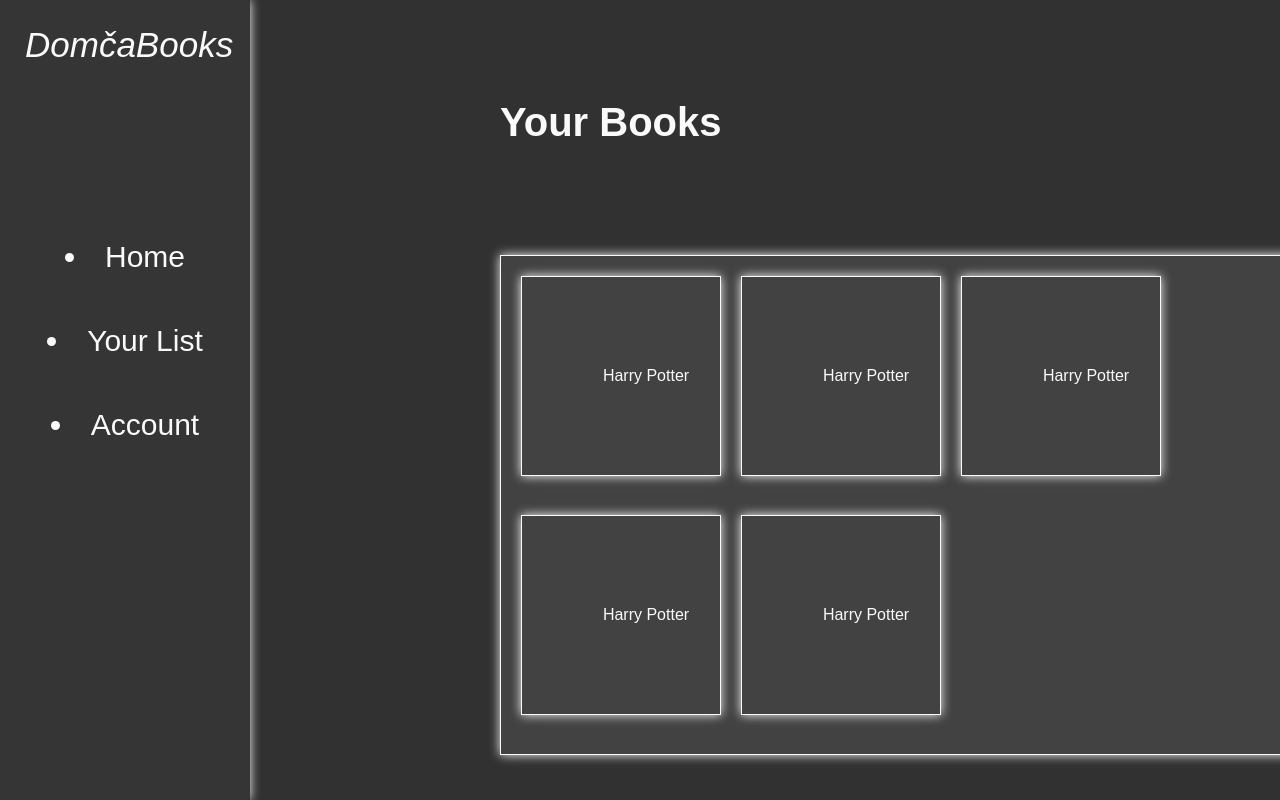
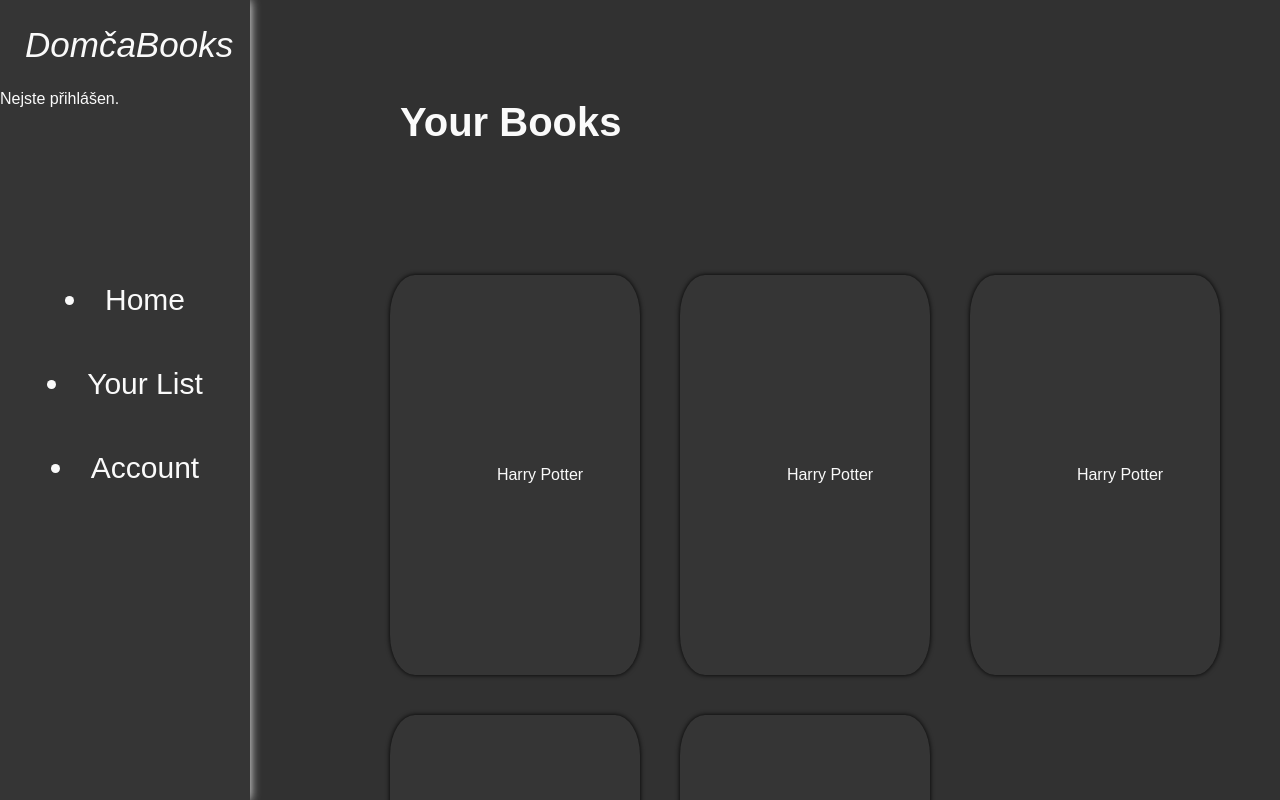
Before and after one commit to DomDomiX/LibraryApp---FrontEnd, an Angular app: page /userBooks in a window 1280 px wide. Shown: the top 800 px of the page. Built offline with nearby package versions, Linux system fonts and the light colour scheme.

Commit message:
Zobrazení uživatelova jména po přihlášení

```diff
--- a/package.json
+++ b/package.json
@@ -23,7 +23,9 @@
     "@angular/router": "^19.2.0",
     "@angular/ssr": "^19.2.8",
     "express": "^4.18.2",
+    "jwt-decode": "^4.0.0",
     "rxjs": "~7.8.0",
+    "tailwind": "^4.0.0",
     "tslib": "^2.3.0",
     "zone.js": "~0.15.0"
   },
--- a/src/app/app.component.html
+++ b/src/app/app.component.html
@@ -1,6 +1,13 @@
 <div class="page">
     <div class="navbar">
         <i><div class="logo">DomčaBooks</div></i>
+
+        @if (loggedIn) {
+            <p>Vítej, {{ userName }}!</p>
+        } @else {
+            <p>Nejste přihlášen.</p>
+        }
+
         <div class="navbar-items">
             <li class="navbar-item"><a routerLink=>Home</a></li>
             <li class="navbar-item"><a routerLink="/userBooks">Your List</a></li>
--- a/src/app/app.component.ts
+++ b/src/app/app.component.ts
@@ -3,6 +3,8 @@ import { RouterOutlet } from '@angular/router';
 import { RouterLink } from '@angular/router';
 import { Router, NavigationEnd } from '@angular/router';
 import { RouterLinkActive } from '@angular/router';
+import { isPlatformBrowser } from '@angular/common';
+import { Inject, PLATFORM_ID } from '@angular/core';
 
 @Component({
   selector: 'app-root',
@@ -13,6 +15,21 @@ import { RouterLinkActive } from '@angular/router';
 })
 export class AppComponent {
   title = 'LibraryApp';
+  userName = '';
+  loggedIn = false;
 
-  constructor(public router: Router) {}
+  constructor(public router: Router, @Inject(PLATFORM_ID) private platformId: Object) {}
+
+  ngOnInit() {
+    if (isPlatformBrowser(this.platformId)) {
+      const user = localStorage.getItem("user");
+      console.log("Načtený user:", user);  // Logujme obsah načtený z localStorage
+      if (user) {
+        const userObj = JSON.parse(user);
+        this.userName = userObj.name;
+        console.log("Načtené jméno:", this.userName);  // Logujme jméno
+        this.loggedIn = true;
+      }
+    }
+  }
 }
--- a/src/app/login/login.component.ts
+++ b/src/app/login/login.component.ts
@@ -49,7 +49,13 @@ export class LoginComponent {
     }).subscribe({
       next: (res) => {
         console.log("Přihlášení úspěšné:", res);
+        const user = {
+          name: `${res.firstName} ${res.lastName}`
+        };
+        localStorage.setItem("user", JSON.stringify(user));
         localStorage.setItem("token", res.token);  // Uložíme JWT token
+
+         // Přejdeme na stránku uživatelské knihovny
         this.router.navigate(['/userBooks']);
       },
       error: (err) => {
--- a/src/app/user-books/user-books.component.css
+++ b/src/app/user-books/user-books.component.css
@@ -13,15 +13,12 @@ body {
 .book-items {
     display: flex;
     flex-wrap: wrap; /* umožní zalamování */
-    margin-left: 500px;
+    margin-left: 370px;
     margin-top: 80px;
     min-width: 800px; /* počáteční minimální šířka */
     min-height: 500px; /* počáteční minimální výška */
-    border: 1px solid #fafafa;
-    box-shadow: 0 0 10px #fafafa;
     padding: 20px;
-    gap: 20px;
-    background-color: #424242; /* stejné jako pozadí, aby to ladilo */
+    gap: 40px;
 }
 
 .obsah {
@@ -34,20 +31,29 @@ body {
 .obsah h1 {
     color: #fafafa;
     font-size: 40px;
-    margin-left: 500px; /* Přidat stejný margin jako book-items */
+    margin-left: 400px; /* Přidat stejný margin jako book-items */
     margin-top: 100px;   /* Stejný margin jako book-items */
 }
 
 .book-item {
-    width: 200px;
-    height: 200px;
-    border: 1px solid #fafafa;
-    box-shadow: 0 0 10px #fafafa;
+    width: 250px;
+    height: 400px;
+    box-shadow: 0 0 5px #000000;
     position: relative;
     color: #fafafa;
     display: flex;
     align-items: center;
     justify-content: center;
+    border-radius: 10%;
+    background-color: rgb(53, 53, 53);
+    transition: 0.3s;
+}
+
+.book-item:hover {
+    border: 1px solid #fafafa;
+    box-shadow: 0 0 5px #fafafa;
+    width: 260px;
+    height: 410px;
 }
 
 
```
Also changed, not shown: 1 other file (tests, documents, lock files or other folders).
